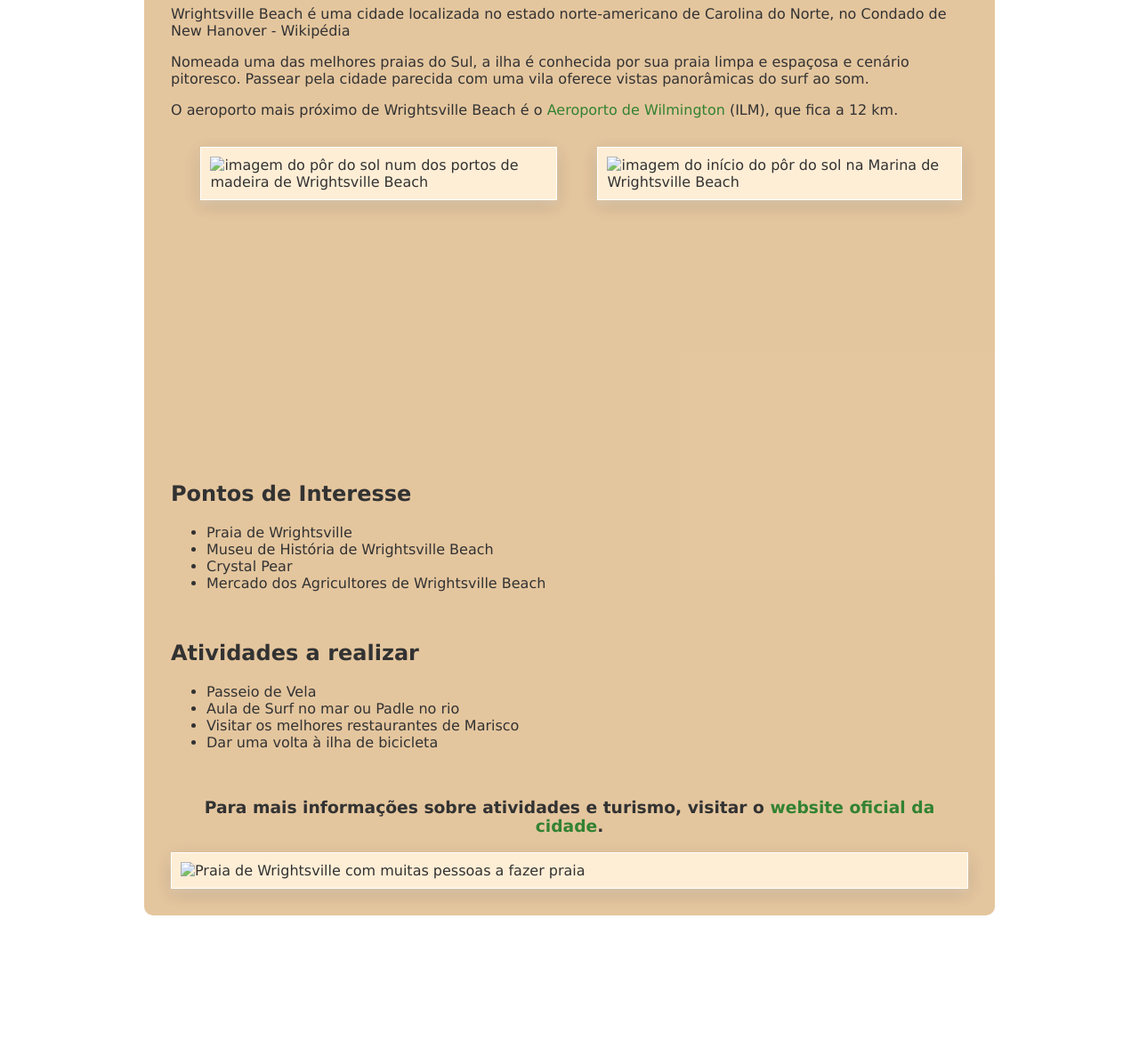
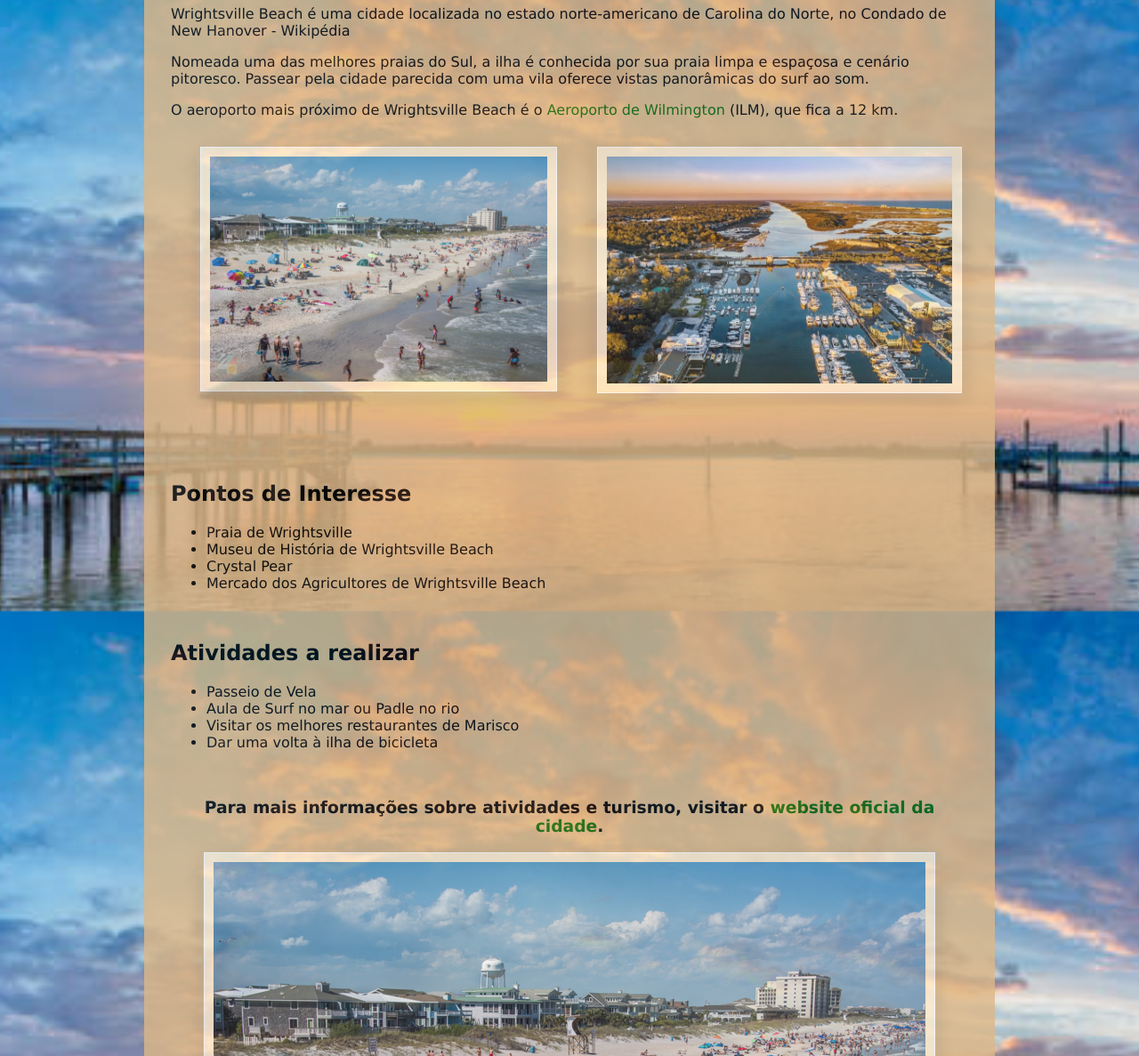
Before and after one commit to ma-oliveiramarques/landing-page, a plain HTML site: page src/index.html in a window 1280 px wide. Shown: the part 113-1300 px from the top of the page at 89% size. Before the commit the page ends 1150 px from the top, so only its background shows below. Drawn offline with Linux system fonts and the light colour scheme; the site is published under a folder, as on GitHub Pages, so addresses that start at the root find nothing.

Commit message:
update file paths

```diff
--- a/src/index.html
+++ b/src/index.html
@@ -3,7 +3,7 @@
   <head>
     <meta charset="UTF-8" />
     <title>O meu destino preferido</title>
-    <link rel="stylesheet" href="styles.css" />
+    <link rel="stylesheet" href="./styles.css" />
   </head>
   <body>
     <div class="bloco">
@@ -26,14 +26,14 @@
       <div class="galeria">
         <figure class="item_galeria item_galeria--1">
           <img
-            src="/img/wilmington-3952.jpg"
+            src="../img/wilmington-3952.jpg"
             class="galeria_img"
             alt="imagem do pôr do sol num dos portos de madeira de Wrightsville Beach"
           />
         </figure>
         <figure class="item_galeria item_galeria--2">
           <img
-            src="/img/WrightsvilleBeach_WhatSydnysees.jpg"
+            src="../img/WrightsvilleBeach_WhatSydnysees.jpg"
             class="galeria_img"
             alt="imagem do início do pôr do sol na Marina de Wrightsville Beach"
           />
@@ -64,7 +64,7 @@
         >.
       </h3>
       <img id="info"
-        src="/img/wilmington-3952.jpg"
+        src="../img/wilmington-3952.jpg"
         title="Praia de Wrightsville"
         alt="Praia de Wrightsville com muitas pessoas a fazer praia"
       />
--- a/src/styles.css
+++ b/src/styles.css
@@ -1,6 +1,6 @@
 
 body {
-  background-image: url(/img/wrightsvillebeach.jpg);
+  background-image: url(../img/wrightsvillebeach.jpg);
   background-repeat: repeat;
   background-attachment: fixed;
   background-size:cover;
```
